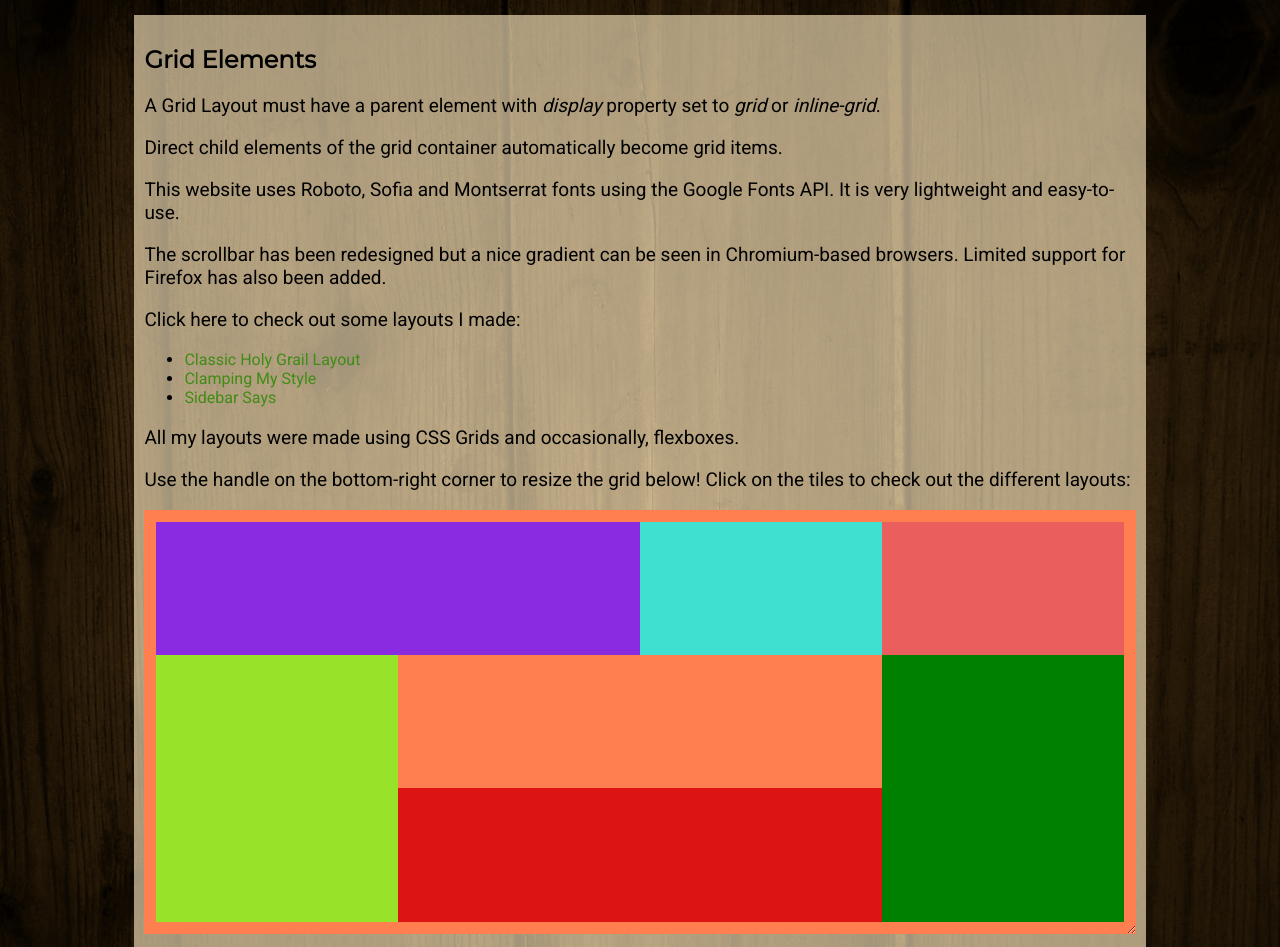
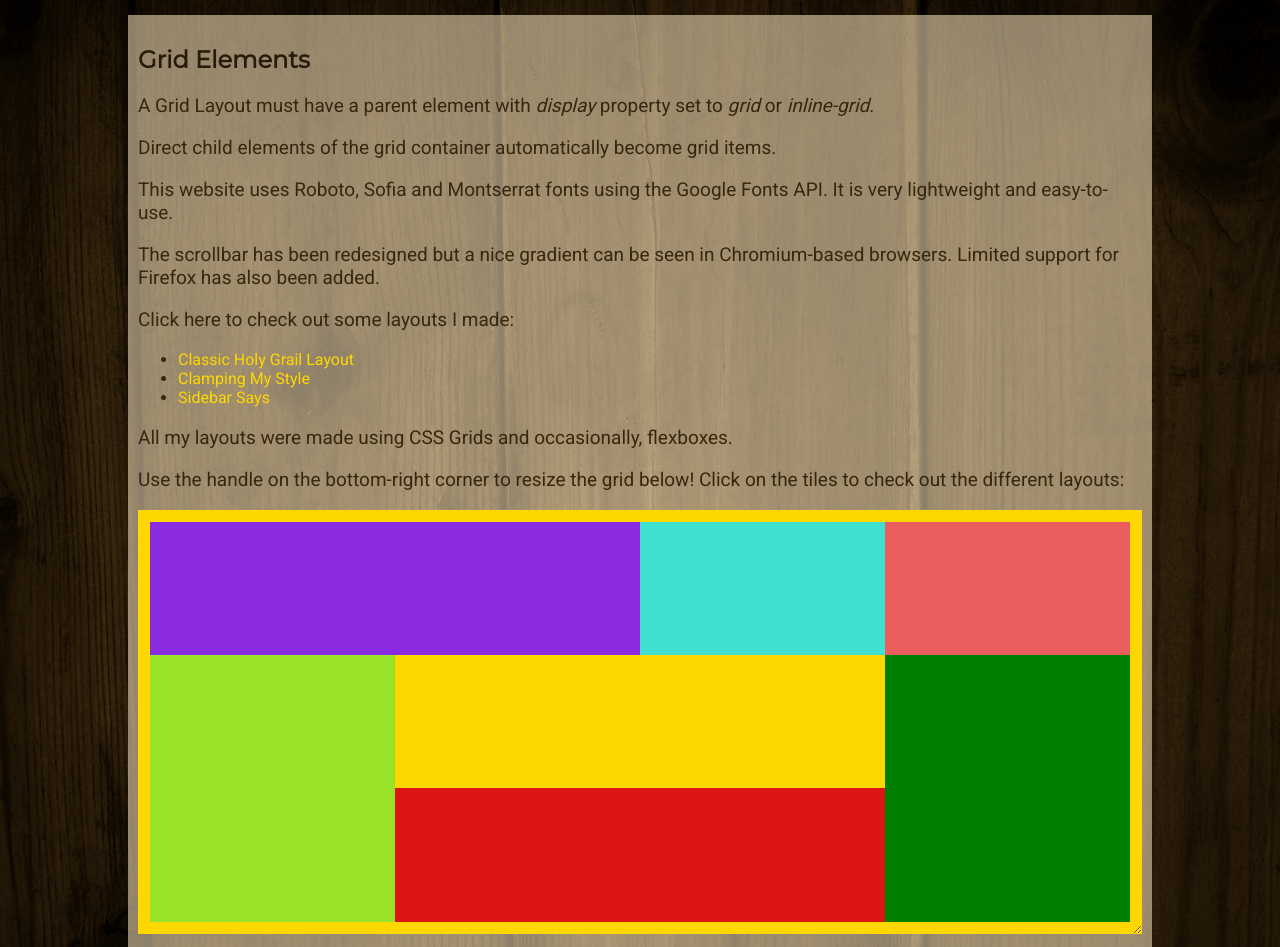
Before and after one commit to ArunavK/css-layout-templates, a plain HTML site: page pages/index.html in a window 1280 px wide. Shown: the top 947 px of the page. Drawn offline with Linux system fonts and the light colour scheme; a web font is replaced by a local one.

Commit message:
Fixed backround image clipping issue
Provided limits to resizing layout grids to fix background clipping issues as well as improving the design. Colors adjusted to match background.

```diff
--- a/css/style.css
+++ b/css/style.css
@@ -5,23 +5,33 @@
 }
 
 body {
-  background-color: rgb(255, 199, 199);
+  background-color: rgb(80, 61, 12);
   font-family: "Roboto", Helvetica, Arial, sans-serif;
-  color: black;
+  color: rgb(56, 39, 16);
   background-image: url("../img/wood_texture_back.jpg");
-  background-position: center;
-  background-size: auto 100%;
+  background-position: center center;
+  background-size: cover;
   background-repeat: no-repeat;
+  margin: 0;
+  padding: 0;
+  padding-bottom: 5%;
+}
+
+header {
+  background-color: rgb(15, 12, 3);
+  margin: 0px;
+  padding: 0px;
 }
 
 article {
-  background-color: hsla(39, 100%, 88%, 0.63);
+  background-color: hsla(39, 100%, 88%, 0.548);
   margin: 15px 10%;
   padding: 10px;
 }
 
 h1 {
   font-family: "Montserrat", sans-serif;
+  color: hsl(36, 51%, 10%);
 }
 
 p {
@@ -30,8 +40,10 @@ p {
 }
 
 .container {
+  align-content: normal;
   resize: both;
   overflow: auto;
+  margin: auto;
 }
 
 .sans-serif {
@@ -40,14 +52,14 @@ p {
 
 a {
   text-decoration: none;
-  color: rgb(65, 139, 22);
+  color: gold;
 }
 
 a:hover {
   font-family: "Montserrat";
   font-weight: bolder;
   font-size: 25px;
-  color: purple;
+  color: rgb(145, 54, 26);
 }
 
 .green {
--- a/css/style1.css
+++ b/css/style1.css
@@ -7,6 +7,8 @@ h1 {
   grid-template: auto 1fr auto / auto 1fr auto;
   font-size: 20px;
   height: 400px;
+  min-height: 210px;
+  min-width: 310px;
 }
 
 .item {
--- a/css/style2.css
+++ b/css/style2.css
@@ -2,6 +2,8 @@
   display: grid;
   place-items: center;
   height: 500px;
+  min-height: 420px;
+  min-width: 240px;
 }
 
 .card {
@@ -12,7 +14,7 @@
 }
 
 .visual {
-  height: 125px;
+  height: 100px;
   width: 100%;
 }
 
--- a/css/style3.css
+++ b/css/style3.css
@@ -1,16 +1,19 @@
+body {
+  background-position: center;
+}
+
 .container {
   display: grid;
-  justify-self: center;
-  grid-template-columns: minmax(150px, 25%) 1fr;
+  grid-template-columns: minmax(120px, 25%) 1fr;
   height: 400px;
-  resize: both;
-  overflow: auto;
+  min-height: 360px;
+  min-width: 360px;
 }
 
 .content {
   padding: 10px;
   font-family: "Roboto", sans-serif;
-  font-size: 24px;
+  font-size: 22px;
 }
 
 nav a {
--- a/css/style_index.css
+++ b/css/style_index.css
@@ -1,23 +1,13 @@
-body {
-  color: black;
-  background-image: url("../img/wood_texture_back.jpg");
-  background-position: center;
-}
-
-article {
-  background-color: hsla(39, 100%, 88%, 0.63);
-  margin: 15px 10%;
-  padding: 10px;
-}
-
 .container {
   align-content: normal;
-  background-color: coral;
+  background-color: gold;
   display: grid;
   grid-template-columns: repeat(4, auto);
   height: 400px;
   justify-content: normal;
   padding: 12px;
+  min-width: 90px;
+  min-height: 90px;
 }
 
 .container div {
@@ -55,7 +45,7 @@ article {
 .grid-item4 {
   grid-column-start: 2;
   grid-column-end: 4;
-  background-color: coral;
+  background-color: gold;
 }
 
 .grid-item4:hover {
```
Also changed, not shown: img/logo.jpg (added).
